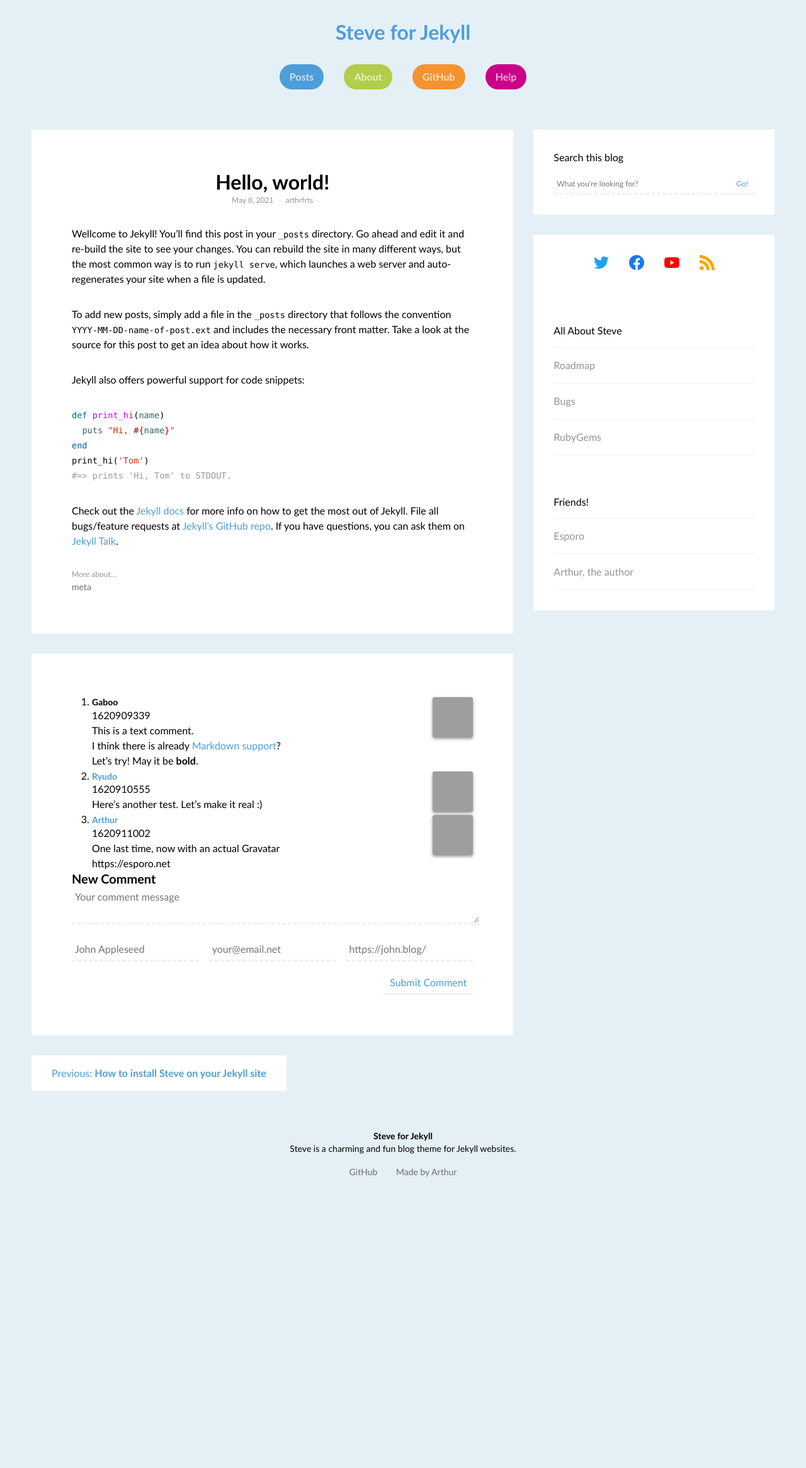
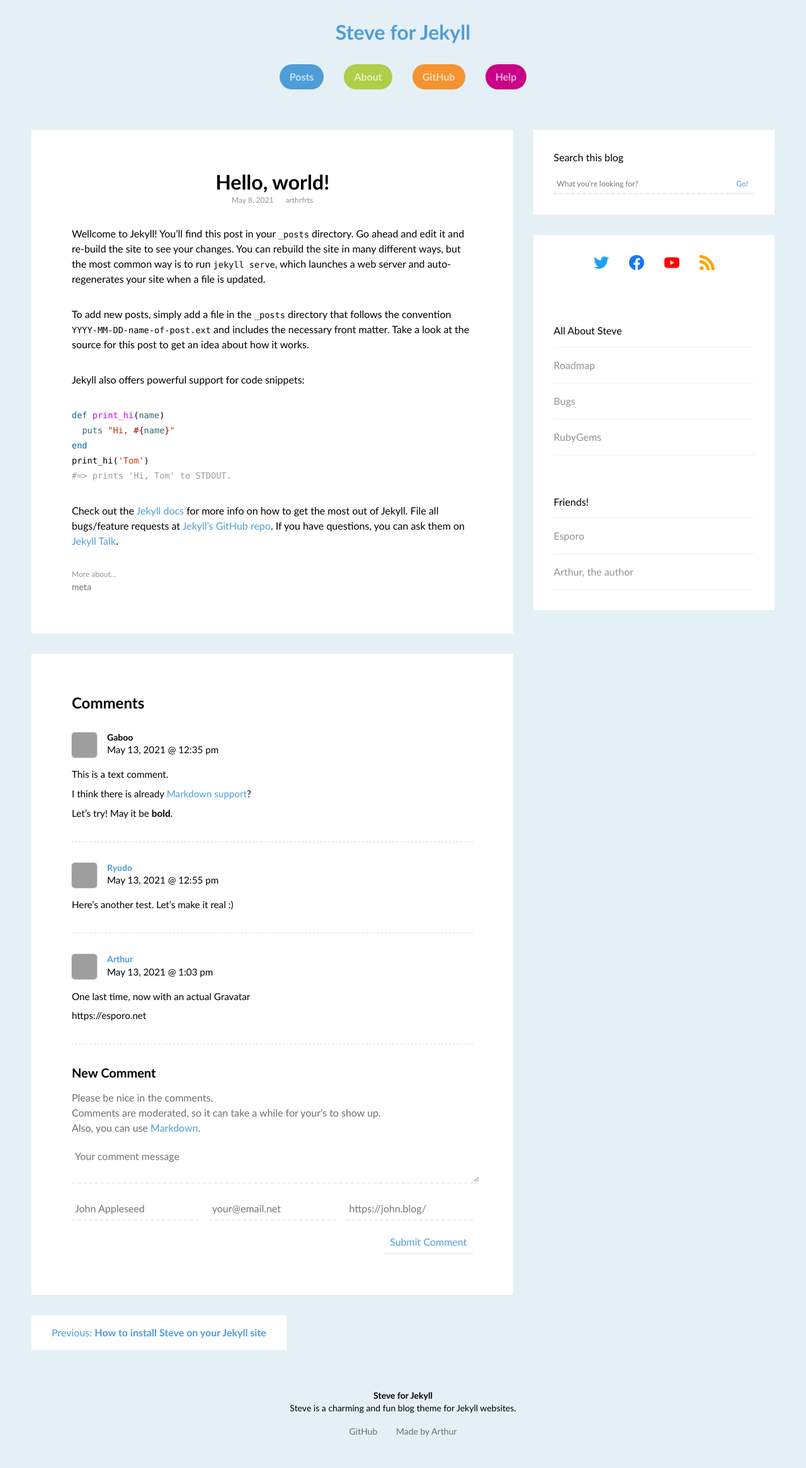
Before and after one commit to esporo/steve, a Jekyll site: the page built from _posts/2021-05-08-hello-world.md, in a window 1280 px wide. Shown: the whole page at 63% size. Built offline with Jekyll 4.4.1, drawn with Linux system fonts in a browser that asks for light colours; before the commit the page ends 1919 px from its top, so only the background shows below that; grey boxes are pictures that could not be loaded.

Commit message:
styles the comments

```diff
--- a/_config.yml
+++ b/_config.yml
@@ -41,8 +41,16 @@ steve:
 
 # Comments Settings
 comments:
+  title: Comments
   form_title: New Comment
-  staticman_endpoint: "https://sample-staticman.herokuapp.com/v3/github/esporo/steve/comments"
+  date_format: "%b %e, %Y @ %l:%M %P"
+  staticman_endpoint: # Get yours on <https://staticman.net>
+  notice: |+
+    Please be nice in the comments.
+
+    Comments are moderated, so it can take a while for your's to show up.
+
+    Also, you can use [Markdown](https://daringfireball.net/projects/markdown).
   fields:
     name:
       label: Name
--- a/_includes/post/comment-form.html
+++ b/_includes/post/comment-form.html
@@ -1,5 +1,10 @@
 <form action="{{ site.comments.staticman_endpoint }}" method="post">
   <h3 class="form-title">{{ site.comments.form_title }}</h3>
+
+  <div class="comments-notice">
+    {{ site.comments.notice | markdownify }}
+  </div>
+
   <div class="comment-message-area">
     <label for="comment_message" class="visually-hidden">
       {{ site.comments.fields.message.label }}
--- a/_includes/post/comments.html
+++ b/_includes/post/comments.html
@@ -12,7 +12,7 @@
           <li class="comment-item">
             <section class="comment">
               <header class="comment-meta">
-                <img class="comment-avatar" src="//www.gravatar.com/avatar/{{ comment_body.email }}?d=monsterid&s=64" align="right" alt="" />
+                <img class="author-avatar" src="//www.gravatar.com/avatar/{{ comment_body.email }}?d=monsterid&s=64" alt="" />
                 <h5 class="author">
                   {% if comment_body.website %}
                     <a href="{{ comment_body.website }}" rel="author">
--- a/_sass/steve/_layout.scss
+++ b/_sass/steve/_layout.scss
@@ -354,6 +354,48 @@ label[for="search_terms"] {
 
 // Comments
 
+.comments-title {
+  margin-bottom: var(--gap);
+}
+
+.comments-notice {
+  margin-top: calc(var(--gap) / 2);
+  margin-bottom: calc(var(--gap) / 2);
+  color: var(--color-details-darker);
+}
+
+.comments-list {
+  list-style: none;
+  margin-left: 0;
+  margin-bottom: var(--gap);
+
+  .comment-item {
+    margin-bottom: var(--gap);
+    padding-bottom: var(--gap);
+    border-bottom: 3px dotted var(--color-details-lighter);
+  }
+}
+
+.comment {
+  font-size: 95%;
+
+  .comment-meta {
+    margin-bottom: 1rem;
+  }
+
+  .author-avatar {
+    width: 2.5rem;
+    border-radius: 5px;
+    box-shadow: 0 0 2px var(--color-details);
+    float: left;
+    margin-right: 1rem;
+  }
+
+  .comment-body > *:not(:last-child) {
+    margin-bottom: 0.5rem;
+  }
+}
+
 .comment-message-area {
   margin-bottom: calc(var(--gap) / 2);
 }
```
Also changed, not shown: other parts of _includes/post/comment-form.html (+1 -1 lines).
